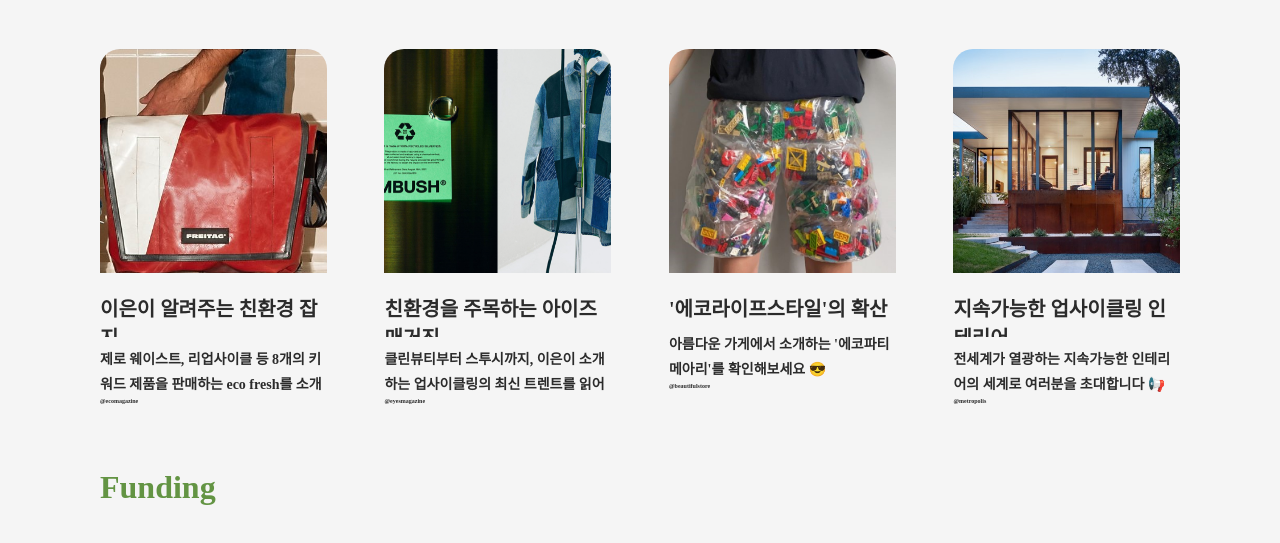
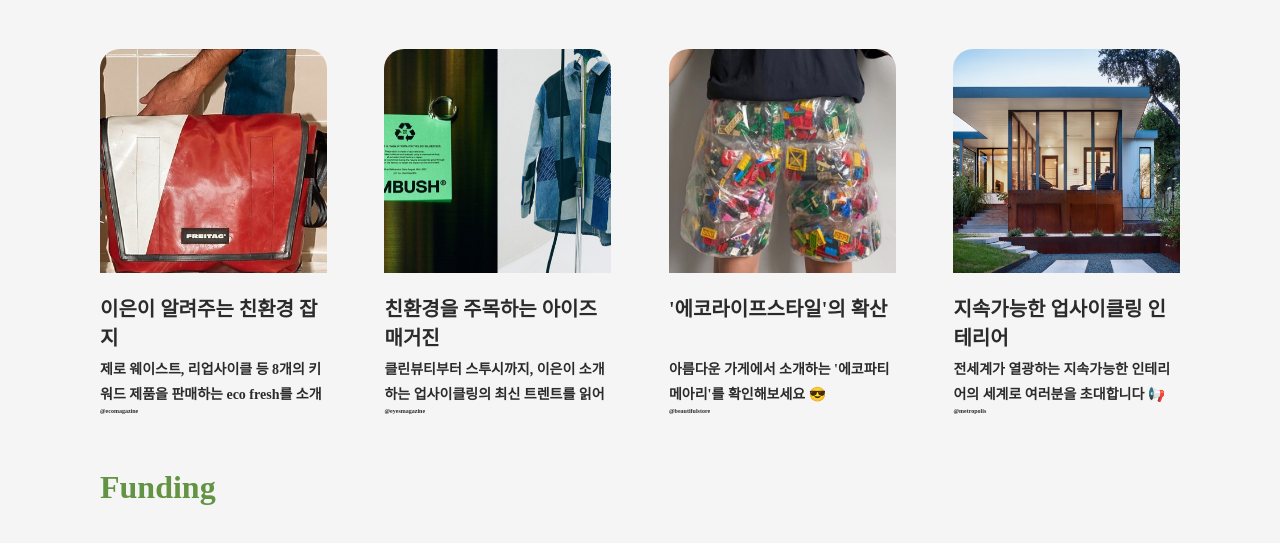
Before and after one commit to codestates-seb/seb44_main_021, a React (Create React App) app in the folder client/: page / in a window 1280 px wide. Shown: the part 808-1351 px from the top of the page. Built offline with nearby package versions, Linux system fonts and the light colour scheme; no server answers.

Commit message:
[fix] 메인페이지 수정

```diff
--- a/client/src/page/Main/MainPage.module.css
+++ b/client/src/page/Main/MainPage.module.css
@@ -47,16 +47,12 @@
   animation: openModal 1s forwards;
 }
 
-
-
-
-
 @keyframes openModal {
   0% {
-      transform:  translateX(-300px);
+    transform: translateX(-300px);
   }
   100% {
-    transform:  translateX(0px);
+    transform: translateX(0px);
   }
 }
 
@@ -66,16 +62,12 @@
 
 @keyframes closeModal {
   0% {
-      margin-top: 0px;
+    margin-top: 0px;
   }
   100% {
-    transform:  translateX(-300px);
+    transform: translateX(-300px);
   }
 }
-
-
-
-
 
 #sidelist {
   display: flex;
@@ -219,7 +211,7 @@
 }
 
 .contentsText {
-  max-height: 2.2em;
+  height: 2.7em;
   overflow: hidden;
   font-size: 20px;
   font-weight: bold;
@@ -232,7 +224,6 @@
   font-size: 14px;
   line-height: 1.8;
   margin-bottom: 5px;
-
 }
 
 .contentsFooter {
```
